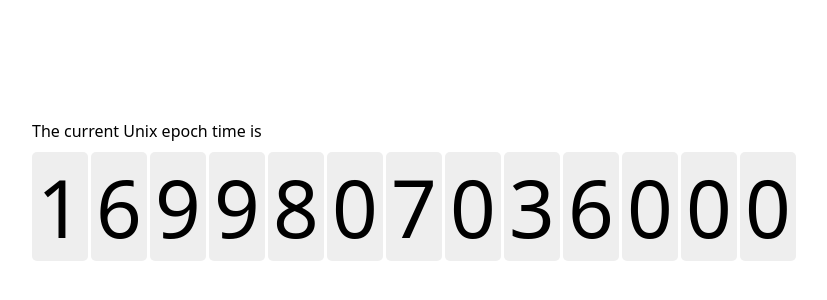
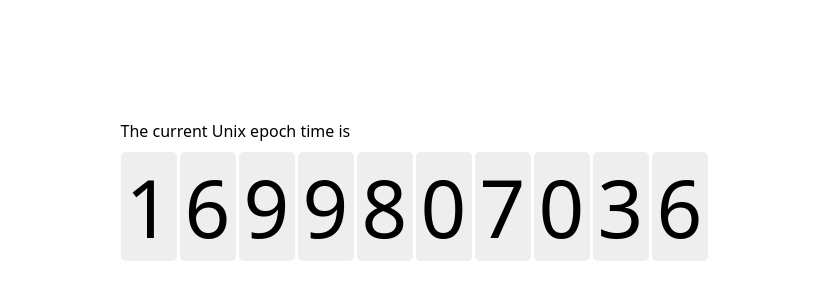
Before and after one commit to jespertheend/epoch-clock, a plain HTML site: page static/index.html in a window 1280 px wide. Shown: the part 210-510 px from the top of the page, without its empty margins (226-1053 px from the left). Drawn offline with Linux system fonts and the light colour scheme.

Commit message:
Dont show milliseconds

```diff
--- a/static/index.html
+++ b/static/index.html
@@ -60,7 +60,8 @@
 			const timeEl = document.getElementById("time");
 
 			function loop() {
-				const digits = String(Date.now()).split("");
+				const time = Math.floor(Date.now() / 1000);
+				const digits = String(time).split("");
 				timeEl.innerHTML = "";
 				for (const digit of digits) {
 					const el = document.createElement("span");
@@ -68,7 +69,9 @@
 					el.textContent = digit;
 					timeEl.append(el);
 				}
-				requestAnimationFrame(loop);
+
+				const timeUntilNext = 1000 + Math.floor(Date.now() / 1000) * 1000 - Date.now();
+				setTimeout(loop, timeUntilNext);
 			}
 			loop();
 
```
